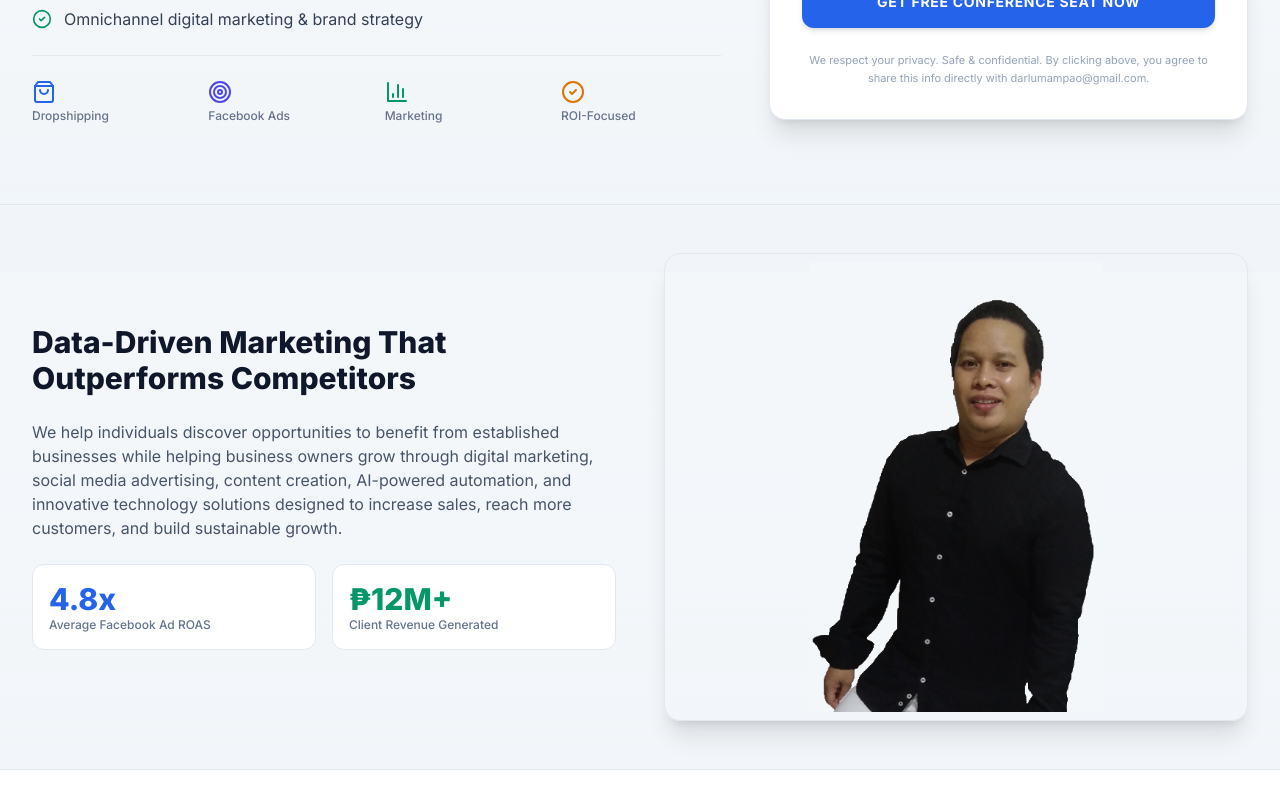
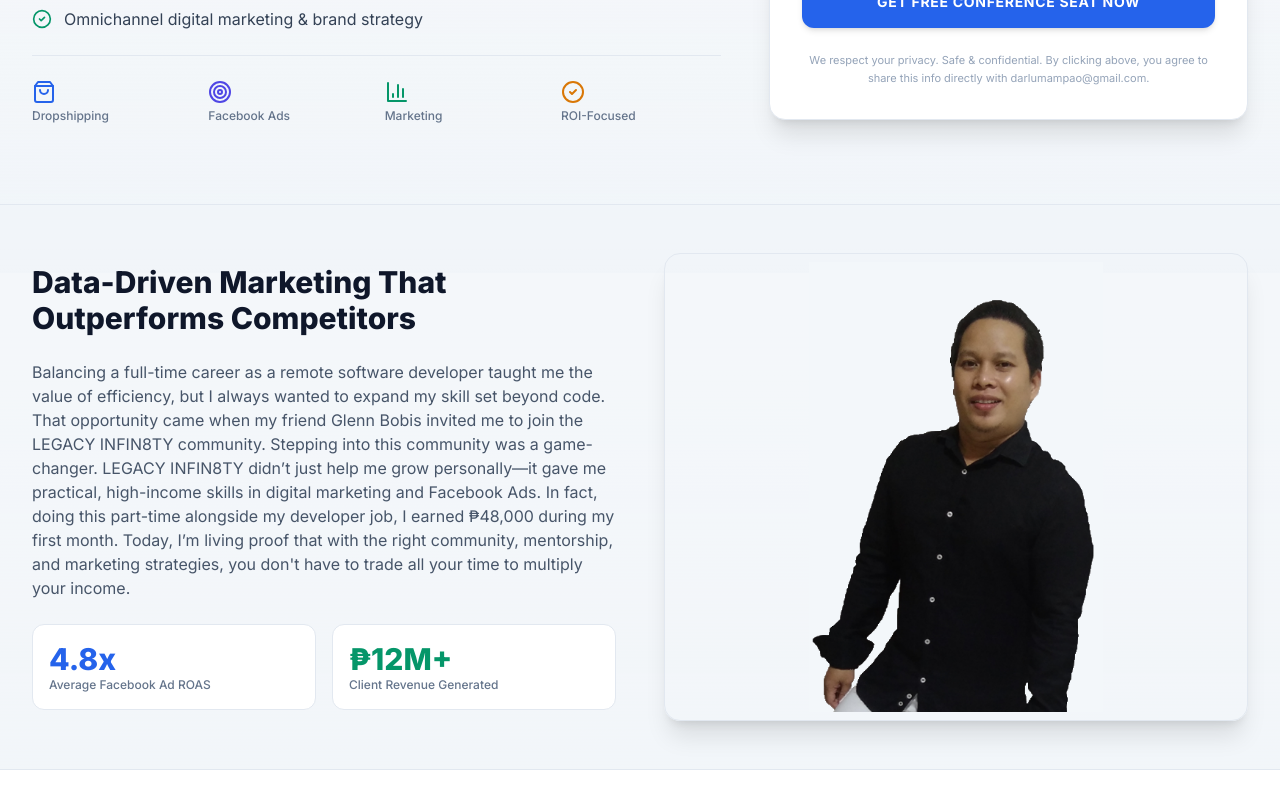
Before and after one commit to Arcaled/darwinlumampao, a Next.js app: page / in a window 1280 px wide. Shown: the part 527-1324 px from the top of the page. Built offline with nearby package versions, Linux system fonts and the light colour scheme.

Commit message:
Modify landing page

```diff
--- a/src/app/page.tsx
+++ b/src/app/page.tsx
@@ -90,7 +90,9 @@ export default function Home() {
               Data-Driven Marketing That Outperforms Competitors
             </h2>
             <p className="text-sm sm:text-base text-slate-600 leading-relaxed">
-              We help individuals discover opportunities to benefit from established businesses while helping business owners grow through digital marketing, social media advertising, content creation, AI-powered automation, and innovative technology solutions designed to increase sales, reach more customers, and build sustainable growth.
+              Balancing a full-time career as a remote software developer taught me the value of efficiency, but I always wanted to expand my skill set beyond code. That opportunity came when my friend Glenn Bobis invited me to join the LEGACY INFIN8TY community.
+
+Stepping into this community was a game-changer. LEGACY INFIN8TY didn’t just help me grow personally—it gave me practical, high-income skills in digital marketing and Facebook Ads. In fact, doing this part-time alongside my developer job, I earned ₱48,000 during my first month. Today, I’m living proof that with the right community, mentorship, and marketing strategies, you don't have to trade all your time to multiply your income.
             </p>
             <div className="grid grid-cols-2 gap-4">
               <div className="p-4 rounded-xl bg-white border border-slate-200">
```
Also changed, not shown: public/assets/images/ecosystem.png (added), 1 other file (tests, documents, lock files or other folders).
